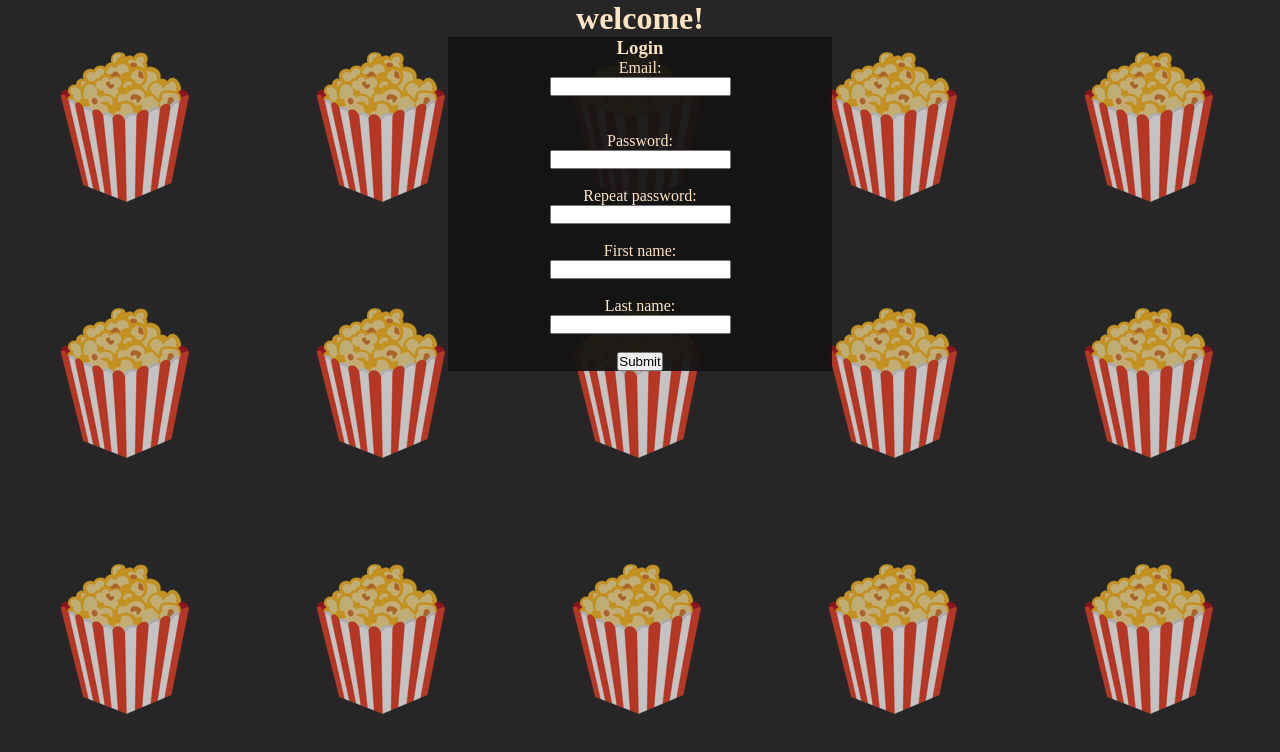
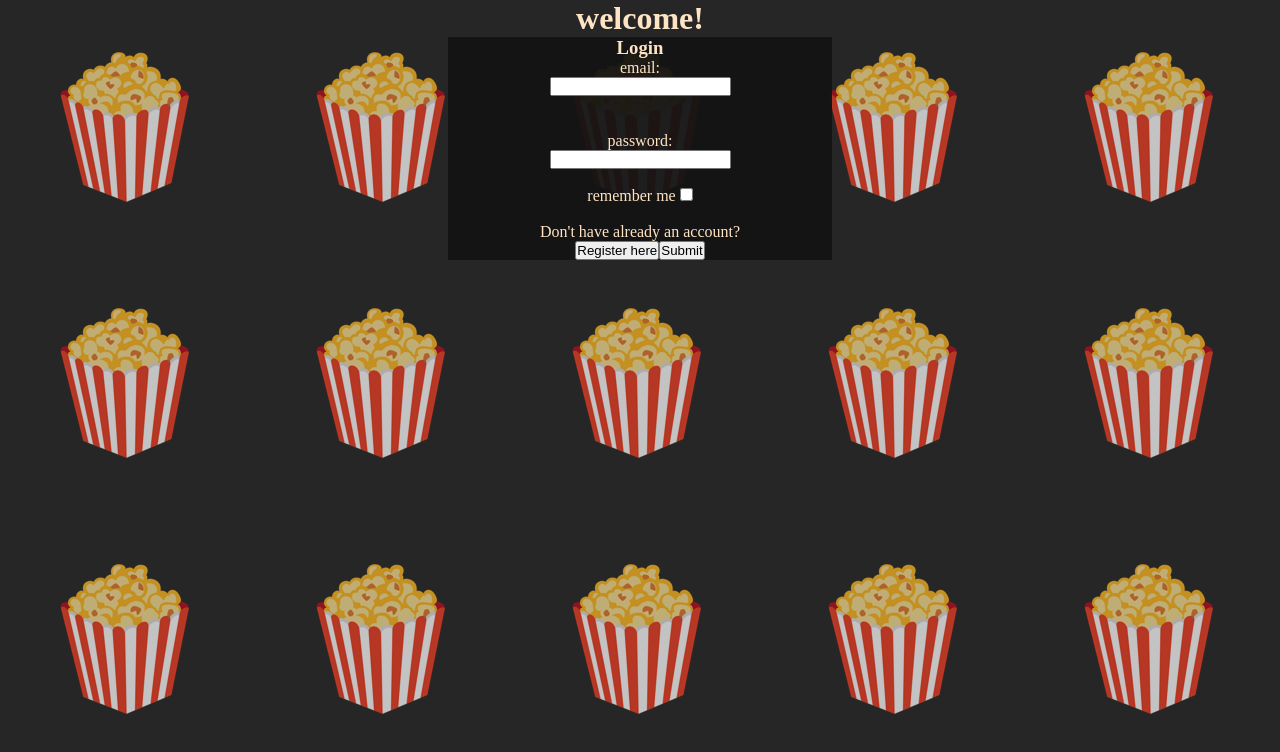
Before and after one commit to ICristian01/proiect-DAC, an Angular app in the folder Proiect_Angular/: page / in a window 1280 px wide. Shown: the top 752 px of the page. Built offline with nearby package versions, Linux system fonts and the light colour scheme.

Commit message:
Updated login and sign-up components

```diff
--- a/Proiect_Angular/src/app/Components/login/login.component.html
+++ b/Proiect_Angular/src/app/Components/login/login.component.html
@@ -1,24 +1,26 @@
-<div class="background-image">
-  <h1 class="horizontalCenter">welcome!</h1>
 <div class="horizontalCenter">
   <form class="loginStuff">
     <h3>Login</h3>
     <label>email:</label><br />
 
-      <input
-        type="text"
-        #box
-        (keyup)="getValue(box.value)"
-        name="loginEmail"
-      /><br />
-      <p>Box value is: {{ userEmail }}</p>
+    <input type="text" #email (keyup)="getEmail(email.value)" /><br />
     <br /><br />
 
     <label>password:</label><br />
-      <input type="password" /><br /><br />
+    <input
+      type="password"
+      #password
+      (keyup)="getPassword(password.value)"
+    /><br /><br />
     <label>remember me </label>
-      <input type="checkbox" /><br /><br />
+    <input
+      type="checkbox"
+      (change)="getRememberMe(rememberMe.checked)"
+      #rememberMe
+      id="rememberMeCheckbox"
+    /><br /><br />
+    <p>Don't have already an account?</p>
+    <button>Register here</button>
     <input class="submit" type="submit" value="Submit" />
   </form>
 </div>
-</div>
--- a/Proiect_Angular/src/app/Components/login/login.component.ts
+++ b/Proiect_Angular/src/app/Components/login/login.component.ts
@@ -6,17 +6,25 @@ import { Component, OnInit } from '@angular/core';
   styleUrls: ['./login.component.scss']
 })
 export class LoginComponent implements OnInit {
-  userEmail:string;
-  getValue(value:string)
-  {
-  console.warn(value);
-  this.userEmail=value;
-  }
+  email:string;
+  password:string;
+  rememberMe:boolean;
 
   constructor() {
-    this.userEmail="";
+    this.email="";
+    this.password="";
+    this.rememberMe=false;
    }
-
+   getEmail(email:string){
+    this.email=email;
+  }
+  getPassword(password:string){
+    this.password=password;
+  }
+  getRememberMe(rememberMe:boolean){
+    this.rememberMe=rememberMe;
+    console.log(this.rememberMe);
+  }
   ngOnInit(): void {
   }
 
--- a/Proiect_Angular/src/app/Components/sign-up/sign-up.component.html
+++ b/Proiect_Angular/src/app/Components/sign-up/sign-up.component.html
@@ -1,10 +1,14 @@
-<div class="background-image">
-  <h1 class="horizontalCenter">welcome!</h1>
 <div class="horizontalCenter">
   <form class="loginStuff">
     <h3>Login</h3>
     <label>Email:</label><br />
-      <input type="text" name="loginEmail" /><br />
+    <input
+      type="text"
+      #email
+      (keyup)="getEmail(email.value)"
+      (keyup)="checkEmail(email.value)"
+    /><br />
+    <p>{{ emailMessage }}</p>
     <br /><br />
 
     <label>Password:</label><br />
@@ -12,24 +16,32 @@
       type="password"
       #password
       (keyup)="CheckPassword(password.value)"
-        (keyup)="ComparePasswords(password.value, repeatedPassword.value)"
-        name="password"
+      (keyup)="ComparePasswords(password.value, confirmPassword.value)"
+      (keyup)="getPassword(password.value)"
     /><br /><br />
     <p color="red">{{ passwordMessage }}</p>
     <label>Repeat password:</label><br />
     <input
       type="password"
-        #repeatedPassword
-        (keyup)="ComparePasswords(password.value, repeatedPassword.value)"
-        name="repeatedPassword"
+      #confirmPassword
+      (keyup)="ComparePasswords(password.value, confirmPassword.value)"
     /><br /><br />
-      <p color="red">{{ repeatedPasswordMessage }}</p>
+    <p color="red">{{ confirmPasswordMessage }}</p>
 
     <label>First name: </label><br />
-      <input type="text" #FirstName name="FirstName" /><br /><br />
+    <input
+      type="text"
+      #firstName
+      name
+      (keyup)="getFirstName(firstName.value)"
+    /><br /><br />
     <label>Last name: </label><br />
-      <input type="text" #LastName name="LastName" /><br /><br />
+    <input
+      type="text"
+      #lastName
+      name
+      (keyup)="getLastName(lastName.value)"
+    /><br /><br />
     <input class="submit" type="submit" value="Submit" />
   </form>
 </div>
-</div>
--- a/Proiect_Angular/src/app/Components/sign-up/sign-up.component.ts
+++ b/Proiect_Angular/src/app/Components/sign-up/sign-up.component.ts
@@ -1,4 +1,3 @@
-import { CurrencyPipe } from '@angular/common';
 import { Component, OnInit } from '@angular/core';
 
 @Component({
@@ -8,12 +7,26 @@ import { Component, OnInit } from '@angular/core';
 })
 export class SignUpComponent implements OnInit {
 
-  repeatedPasswordMessage:string;
+  email:string;
+  password:string;
+  firstName:string;
+  lastName:string;
+
+  emailMessage:string;
   passwordMessage:string;
+  confirmPasswordMessage:string;
+
+
   constructor() {
-    this.repeatedPasswordMessage="  ";
+    this.email="";
+    this.password="";
+    this.firstName="";
+    this.lastName="";
+    this.confirmPasswordMessage="";
     this.passwordMessage="";
+    this.emailMessage="";
    }
+
    isNumber(str: string): boolean {
     if (typeof str !== 'string') {
       return false;
@@ -32,6 +45,20 @@ export class SignUpComponent implements OnInit {
     if(character.toLowerCase()>='a' && character.toLowerCase()<='z')
     return true;
     return false;
+  }
+
+
+  checkEmail(email:string)
+  {
+    if(!email.includes("@") || !email.includes(".") ||
+    !this.isLetter(email[email.length-1]) || email.includes(" "))
+    {
+    this.emailMessage="the email is not valid.";
+    }
+    else
+    {
+      this.emailMessage="";
+    }
   }
   CheckPassword(password:string){
     let currentMessage:string = "The password requires:"
@@ -59,23 +86,23 @@ export class SignUpComponent implements OnInit {
     }
     if(!hasSixCharacters)
     {
-      currentMessage += " at least 6 characters";
+      currentMessage += " at least 6 characters;";
     }
     if(!hasUpper)
     {
-      currentMessage += ", one capital letter";
+      currentMessage += "one capital letter;";
     }
     if(!hasLower)
     {
-      currentMessage += ", one small letter";
+      currentMessage += " one small letter;";
     }
     if(!hasDigit)
     {
-      currentMessage += ", one digit";
+      currentMessage += " one digit;";
     }
     if(!hasSpecial)
     {
-      currentMessage += ", one special character.";
+      currentMessage += " one special character.";
     }
 
     if(currentMessage=="The password requires:")
@@ -85,19 +112,31 @@ export class SignUpComponent implements OnInit {
     }
   }
 
-  ComparePasswords(password:string, repeatedPassword:string)
+  ComparePasswords(password:string, confirmPassword:string)
   {
-    if(password === repeatedPassword)
+    if(password === confirmPassword)
     {
-      this.repeatedPasswordMessage="All good here :D";
+      this.confirmPasswordMessage="All good here :D";
 
     }
     else
     {
-      this.repeatedPasswordMessage="Passwords don't match!";
+      this.confirmPasswordMessage="Passwords don't match!";
     }
   }
 
+  getEmail(email:string){
+    this.email=email;
+  }
+  getPassword(password:string){
+    this.password=password;
+  }
+  getFirstName(firstName:string){
+    this.firstName=firstName;
+  }
+  getLastName(lastName:string){
+    this.lastName=lastName;
+  }
 
   ngOnInit(): void {
   }
--- a/Proiect_Angular/src/app/app.component.html
+++ b/Proiect_Angular/src/app/app.component.html
@@ -1 +1,4 @@
-<app-sign-up></app-sign-up>
+<div class="background-image">
+  <h1 class="horizontalCenter">welcome!</h1>
+  <app-login></app-login>
+</div>
```
Lines whose indentation alone changed are shown as unchanged.
